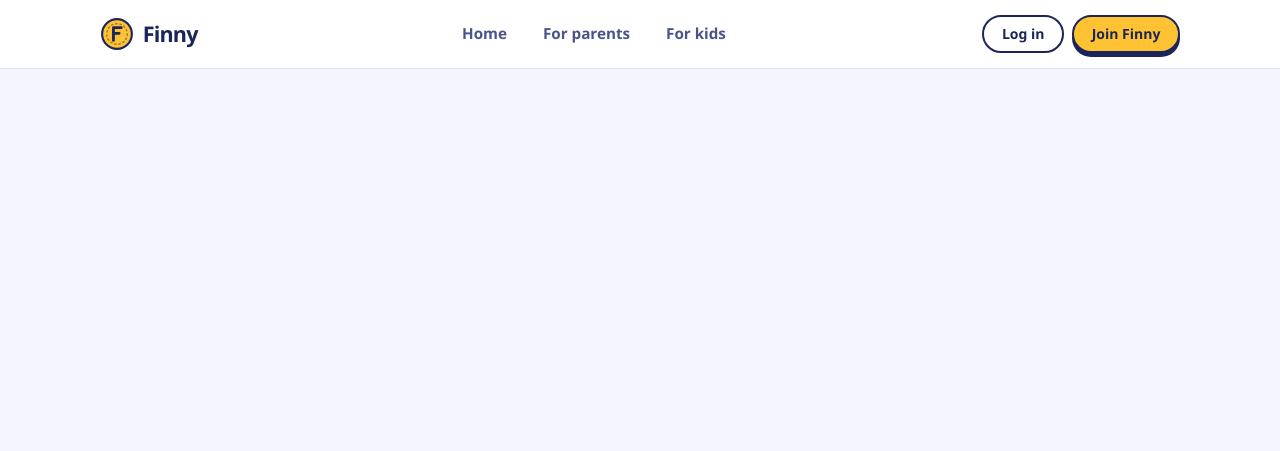
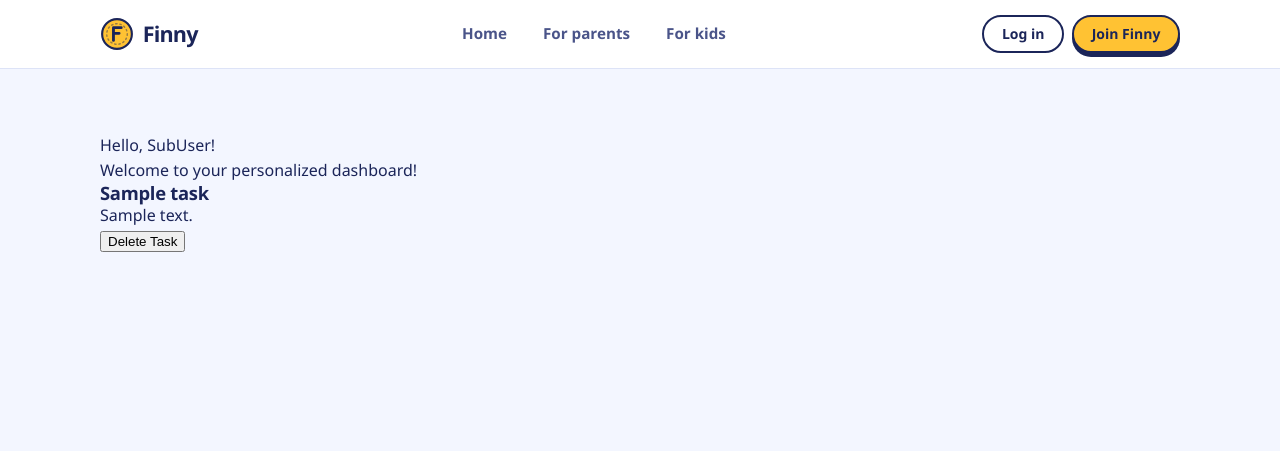
Before and after one commit to seif-23/finny, an ASP.NET Core app: page /Playground in a window 1280 px wide. Shown: the top 451 px of the page. Run offline with ASP.NET Core 8, Linux system fonts and the light colour scheme; the visitor is signed in with stand-in values (Sample User, id 1); tables that the repository leaves empty hold one stand-in row (values such as "Sample post"); style sheets or scripts are compiled from the project's sources.

Commit message:
Added delete task button in playground page and should be moved to dashboard page later

```diff
--- a/src/FinnyApp.Web/Controllers/SubUserController.cs
+++ b/src/FinnyApp.Web/Controllers/SubUserController.cs
@@ -54,9 +54,21 @@ namespace FinnyApp.Web.Controllers
 
         [Authorize(AuthenticationSchemes = "FinnySubUserCookie")]
         [HttpGet("/Playground")]
-        public IActionResult Playground()
+        public async Task<IActionResult> Playground()
         {
-            return View();
+            var tasks = await _context.TaskTable.ToListAsync();
+            return View(tasks);
+        }
+
+        public async Task<IActionResult> DeleteTask(int taskId)
+        {
+            var task = await _context.TaskTable.FindAsync(taskId);
+            if (task != null)
+            {
+                _context.TaskTable.Remove(task);
+                await _context.SaveChangesAsync();
+            }
+            return RedirectToAction("Playground");
         }
     }
 }
--- a/src/FinnyApp.Web/Views/SubUser/Playground.cshtml
+++ b/src/FinnyApp.Web/Views/SubUser/Playground.cshtml
@@ -1,6 +1,18 @@
-@*
-    This page is for SubUsers only where they can do all things in one page without any unnecessary stuff.
-    all functions and method should work here for SubUsers.
-*@
+
 @{
 }
+@model List<FinnyApp.DAL.Database.Entities.Task>;
+
+<p>Hello, SubUser!</p>
+<p>Welcome to your personalized dashboard!</p>
+
+@foreach (var task in Model)
+{
+    <div>
+        <h3>@task.Title</h3>
+        <p>@task.Description</p>
+        <form asp-action="DeleteTask" asp-controller="SubUser" method="post" asp-route-taskId="@task.ID">
+            <button type="submit">Delete Task</button>
+        </form>
+    </div>
+}
```
Also changed, not shown: src/FinnyApp.Web/ViewModels/PlaygroundViewModel.cs (added, +21 -0 lines).
